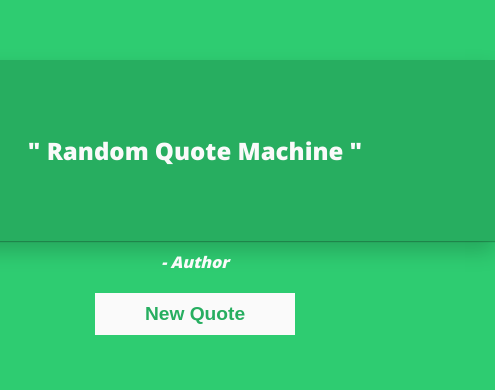
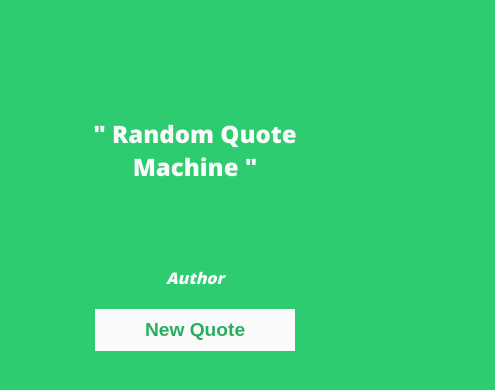
Before and after one commit to 12afaelPereira/Random-Quote-Machine, a plain HTML site: page index.html in a window 390 px wide. Shown: the part 220-610 px from the top of the page, 495 px wide, since content can reach past the window. Drawn offline with nearby package versions, Linux system fonts and the light colour scheme.

Commit message:
media query added

```diff
--- a/resources/css/index.css
+++ b/resources/css/index.css
@@ -39,7 +39,6 @@ body{
 }
 
 .quote-author{
-	/*width: 20%;*/
 	font-size: 1em;
 	font-family: 'Open Sans', sans-serif;
 	color: #FAFAFA;
@@ -63,3 +62,20 @@ body{
 .card {
   box-shadow: 0 10px 20px rgba(0, 0, 0, 0.19), 0 1px 1px rgba(0, 0, 0, 0.23);
 }
+
+@media (min-width: 320px) and (max-width: 480px) {
+
+  .sub-container{
+  	width: 100%;
+  	background: none;
+  }
+
+  .quote-author::before {
+  	content: none;
+  }
+
+  .card {
+  	box-shadow: none;
+  }
+
+}
```
